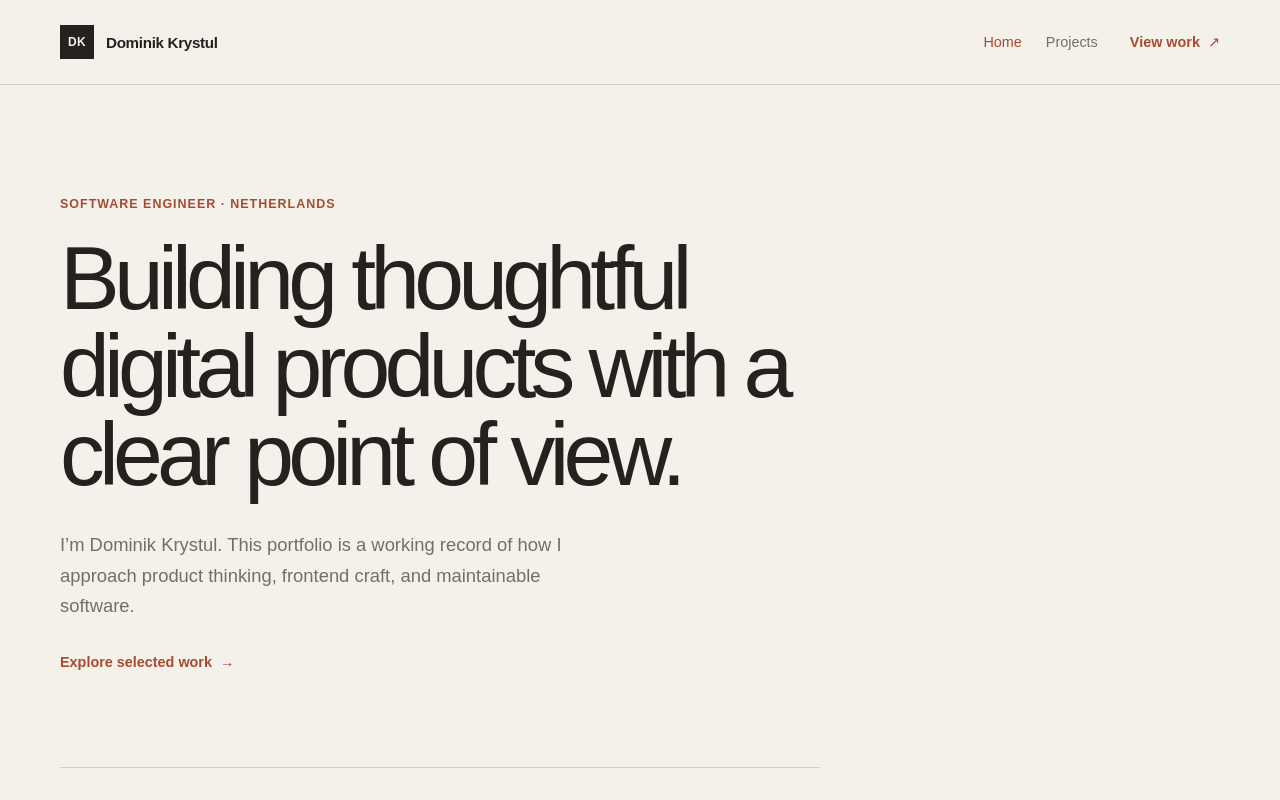
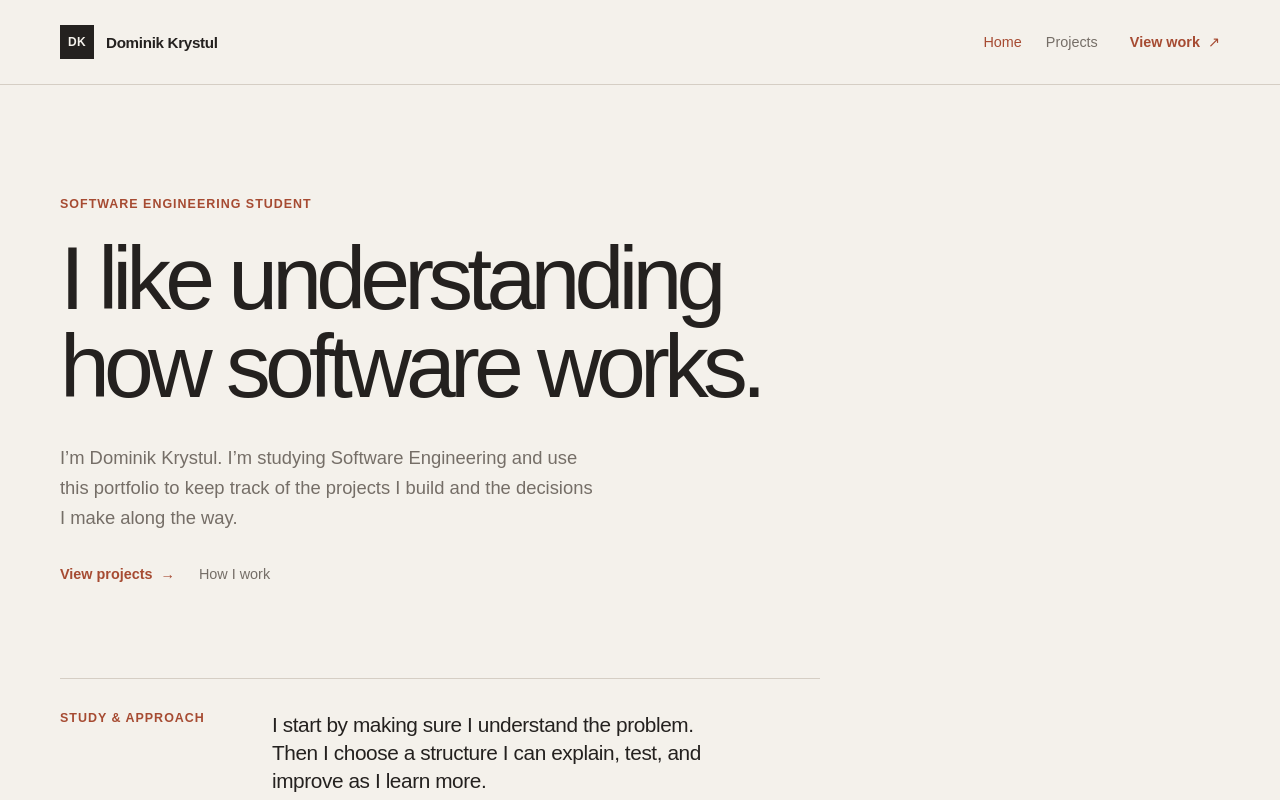
Before and after one commit to dominikkrystul/portfolio, a Vue app: page / in a window 1280 px wide. Shown: the top 800 px of the page. Built offline with nearby package versions, Linux system fonts and the light colour scheme.

Commit message:
feat: update HomeView content and styles for improved clarity and navigation

```diff
--- a/src/style.css
+++ b/src/style.css
@@ -194,10 +194,25 @@ h1 {
   line-height: 1.65;
 }
 
+.intro-actions {
+  display: flex;
+  align-items: center;
+  gap: 1.5rem;
+}
+
 .text-link span,
 .header-contact span {
   display: inline-block;
   margin-left: 0.25rem;
+}
+
+.secondary-link {
+  color: var(--muted);
+  font-size: 0.9rem;
+}
+
+.secondary-link:hover {
+  color: var(--ink);
 }
 
 .home-note {
--- a/src/views/HomeView.vue
+++ b/src/views/HomeView.vue
@@ -1,24 +1,26 @@
 <template>
   <main class="page home-page">
     <section class="intro" aria-labelledby="home-title">
-      <p class="intro-kicker">Software engineer · Netherlands</p>
-      <h1 id="home-title">
-        Building thoughtful digital products with a clear point of view.
-      </h1>
+      <p class="intro-kicker">Software Engineering student</p>
+      <h1 id="home-title">I like understanding how software works.</h1>
       <p class="intro-summary">
-        I’m Dominik Krystul. This portfolio is a working record of how I
-        approach product thinking, frontend craft, and maintainable software.
+        I’m Dominik Krystul. I’m studying Software Engineering and use this
+        portfolio to keep track of the projects I build and the decisions I make
+        along the way.
       </p>
-      <RouterLink class="text-link" to="/projects"
-        >Explore selected work <span aria-hidden="true">→</span></RouterLink
-      >
+      <div class="intro-actions">
+        <RouterLink class="text-link" to="/projects">
+          View projects <span aria-hidden="true">→</span>
+        </RouterLink>
+        <a class="secondary-link" href="#approach">How I work</a>
+      </div>
     </section>
 
-    <section class="home-note" aria-labelledby="approach-title">
-      <p class="section-label" id="approach-title">How I work</p>
+    <section id="approach" class="home-note" aria-labelledby="approach-title">
+      <p class="section-label" id="approach-title">Study &amp; approach</p>
       <p>
-        Clear structure first. Useful details second. Every interface should
-        make the next decision easier.
+        I start by making sure I understand the problem. Then I choose a
+        structure I can explain, test, and improve as I learn more.
       </p>
     </section>
   </main>
```
